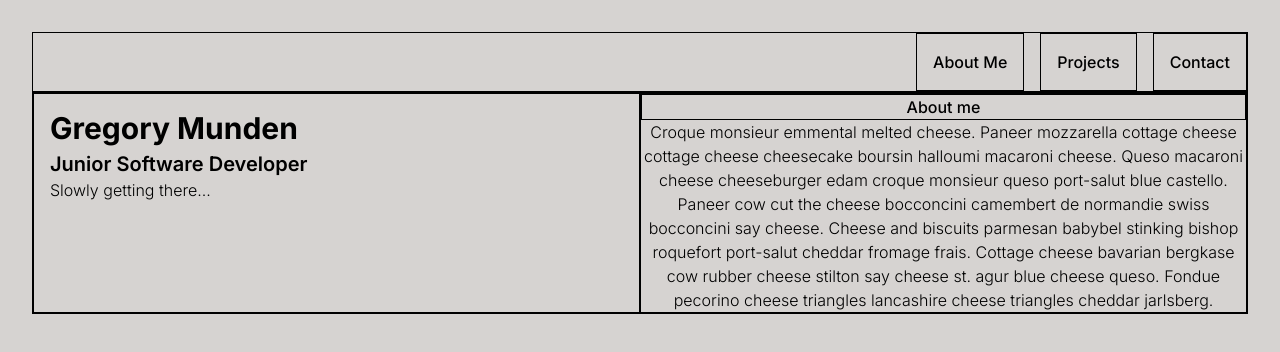
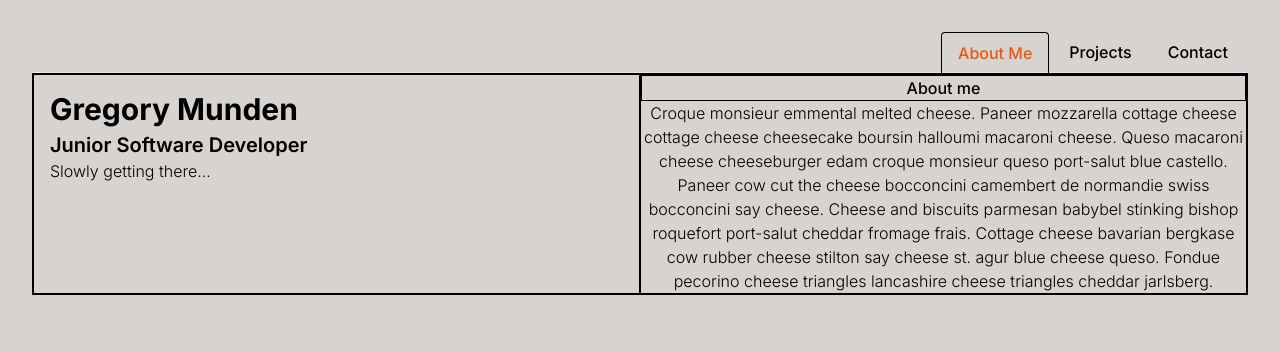
Before and after one commit to mundocalrisian/gm-portfolio, a React (Vite) app: page / in a window 1280 px wide. Shown: the top 352 px of the page. Built offline with nearby package versions, Linux system fonts and the light colour scheme.

Commit message:
add active styling to navbar

```diff
--- a/src/components/navbar.jsx
+++ b/src/components/navbar.jsx
@@ -1,4 +1,4 @@
-import { Link } from "react-router-dom";
+import { NavLink } from "react-router-dom";
 
 export default function Navbar () {
 
@@ -9,17 +9,22 @@ export default function Navbar () {
     ]
 
 return (
-    <nav className="flex flex-row justify-end border border-black">
-        {
-            navOptions.map(([url, title]) => {
-                return (
-                    <div key={title} className="ml-4 p-4 border border-black">
-                        <Link to ={url} className="border-0 hover:text-orange-600 font-medium">{title}</Link>
-                    </div>
-                )
-            })
-        }
-    </nav>
+
+    <ul className="flex justify-end border-b m-">
+        {navOptions.map(([url, title]) => {
+            return (
+                <li key={title} className="-mb-px mr-1">
+            <NavLink to={url} className={({ isActive}) =>
+            [
+                isActive ?
+                "inline-block border-l border-t border-r border-black rounded-t py-2 px-4 text-orange-600 font-medium" :
+                "inline-block py-2 px-4 text-black hover:text-orange-600 font-medium",
+            ]
+        } >{title}</NavLink>
+        </li>
+            )
+        })}
+    </ul>
 )
 
 }
```
